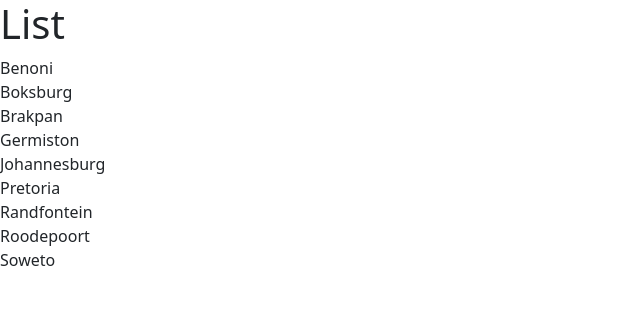
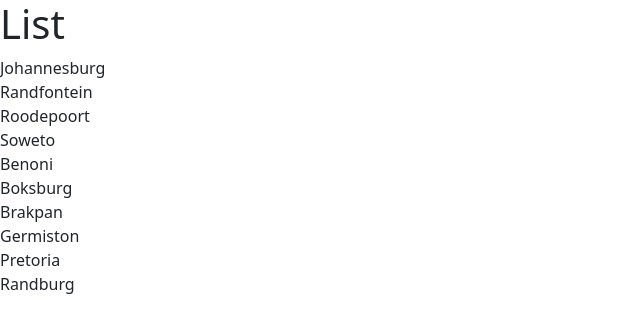
Before and after one commit to ARTMashimbyi/React_app, a React (Vite) app: page / in a window 1280 px wide. Shown: the top 332 px of the page, without its empty margins (0-640 px from the left). Built offline with nearby package versions, Linux system fonts and the light colour scheme.

Commit message:
adjusted items

```diff
--- a/src/components/ListGroup.tsx
+++ b/src/components/ListGroup.tsx
@@ -2,16 +2,17 @@ import { Fragment } from "react/jsx-runtime";
 
 function ListGroup() {
   const items = [
+    "Johannesburg",
+    "Randfontein",
+    "Roodepoort",
+    "Soweto",
     "Benoni",
     "Boksburg",
     "Brakpan",
     "Germiston",
-    "Johannesburg",
+
     "Pretoria",
-
-    "Randfontein",
-    "Roodepoort",
-    "Soweto",
+    "Randburg",
   ];
 
   return (
```
